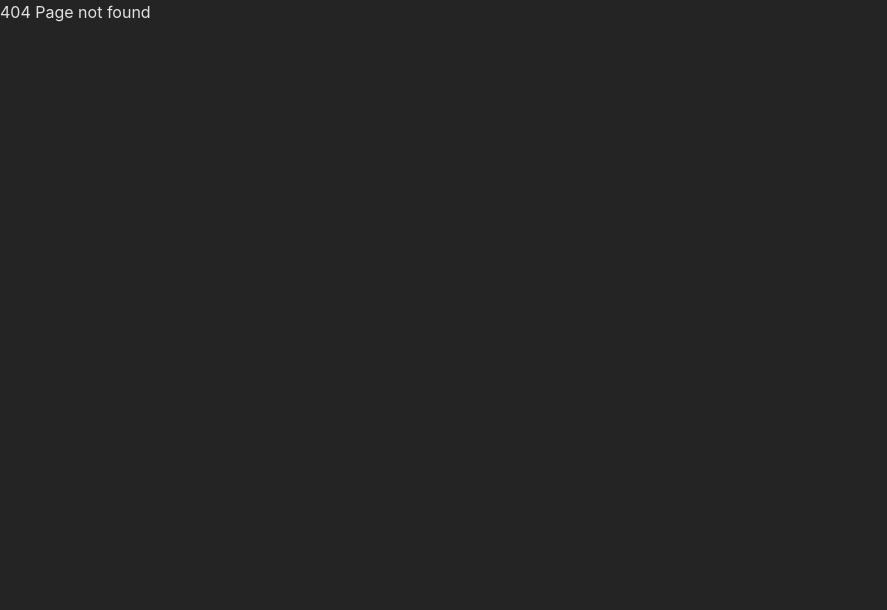
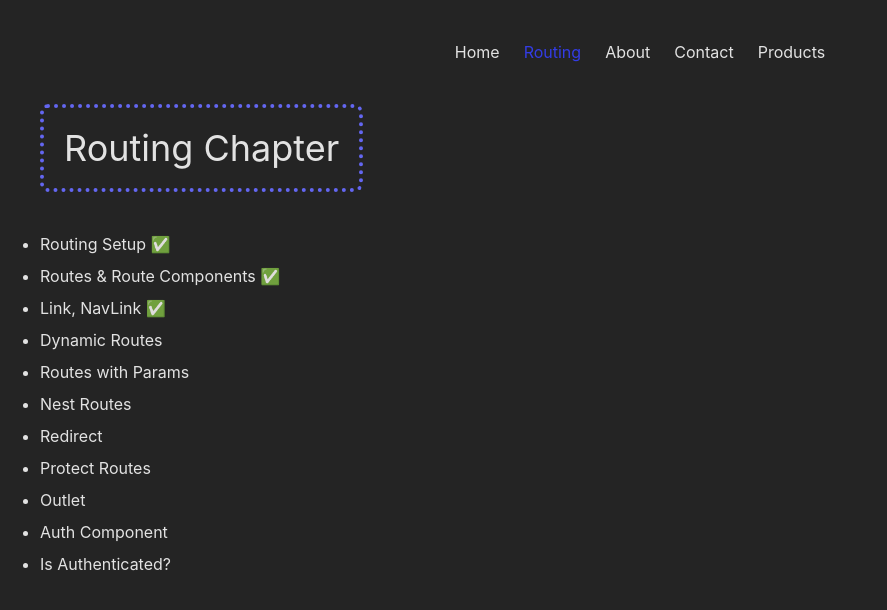
Before and after one commit to codeawy/online-reactjs-course-routing, a React (Vite) app: page /routing in a window 1280 px wide. Before the commit this address had no page. Shown: the top 610 px of the page, without its empty margins (0-887 px from the left). Built offline with nearby package versions, Linux system fonts and the light colour scheme.

Commit message:
routing layout, Outlet, and NavLink

```diff
--- a/src/App.jsx
+++ b/src/App.jsx
@@ -1,23 +1,27 @@
+import { Route, Routes } from "react-router-dom";
+import Home from "./pages";
+import About from "./pages/About";
+import Contact from "./pages/Contact";
+import Products from "./pages/Products";
+import Layout from "./layout/layout";
+import Routing from "./pages/Routing";
+import PageNotFound from "./pages/PageNotFound";
+import ProductsLayout from "./layout/ProductsLayout";
+
 const App = () => {
   return (
-    <div className="flex flex-col items-start m-10">
-      <h1 className="w-fit rounded-lg text-4xl text-center mb-10 border-4 border-dotted border-indigo-500 p-5">
-        Routing Chapter
-      </h1>
-      <ul className="list-disc">
-        <li class="mb-2">Routing Setup</li>
-        <li class="mb-2">Routes & Route Components</li>
-        <li class="mb-2">Dynamic Routes</li>
-        <li class="mb-2">Routes with Params</li>
-        <li class="mb-2">Nest Routes</li>
-        <li class="mb-2">Link, NavLink</li>
-        <li class="mb-2">Redirect</li>
-        <li class="mb-2">Protect Routes</li>
-        <li class="mb-2">Outlet</li>
-        <li class="mb-2">Auth Component</li>
-        <li class="mb-2">Is Authenticated?</li>
-      </ul>
-    </div>
+    <>
+      <Routes>
+        <Route path="/" element={<Layout />}>
+          <Route index element={<Home />} />
+          <Route path="routing" element={<Routing />} />
+          <Route path="about" element={<About />} />
+          <Route path="contact" element={<Contact />} />
+          <Route path="products" element={<Products />} />
+        </Route>
+        <Route path="*" element={<PageNotFound />} />
+      </Routes>
+    </>
   );
 };
 
--- a/src/index.css
+++ b/src/index.css
@@ -17,3 +17,7 @@
   -moz-osx-font-smoothing: grayscale;
   -webkit-text-size-adjust: 100%;
 }
+
+.active {
+  color: rgb(51 60 229);
+}
--- /dev/null
+++ b/src/layout/Layout.jsx
@@ -0,0 +1,13 @@
+import { Outlet } from "react-router-dom";
+import Navbar from "./Navbar";
+
+const Layout = () => {
+  return (
+    <div>
+      <Navbar />
+      <Outlet />
+    </div>
+  );
+};
+
+export default Layout;
--- /dev/null
+++ b/src/layout/Navbar.jsx
@@ -0,0 +1,27 @@
+import { Link, NavLink } from "react-router-dom";
+
+const Navbar = () => {
+  return (
+    <nav className="my-10">
+      <ul className="flex items-center justify-center">
+        <li className="mx-3 hover:text-indigo-600 duration-300">
+          <NavLink to="/">Home</NavLink>
+        </li>
+        <li className="mx-3 hover:text-indigo-600 duration-300">
+          <NavLink to="routing">Routing</NavLink>
+        </li>
+        <li className="mx-3 hover:text-indigo-600 duration-300">
+          <NavLink to="about">About</NavLink>
+        </li>
+        <li className="mx-3 hover:text-indigo-600 duration-300">
+          <NavLink to="contact">Contact</NavLink>
+        </li>
+        <li className="mx-3 hover:text-indigo-600 duration-300">
+          <NavLink to="products">Products</NavLink>
+        </li>
+      </ul>
+    </nav>
+  );
+};
+
+export default Navbar;
--- /dev/null
+++ b/src/layout/ProductsLayout.jsx
@@ -0,0 +1,12 @@
+import { Outlet } from "react-router-dom";
+
+const ProductsLayout = () => {
+  return (
+    <aside>
+      <span>Products layout</span>
+      <Outlet />
+    </aside>
+  );
+};
+
+export default ProductsLayout;
--- a/src/main.jsx
+++ b/src/main.jsx
@@ -1,7 +1,11 @@
 import React from "react";
 import ReactDOM from "react-dom/client";
 import "./index.css";
-import { RouterProvider } from "react-router-dom";
-import router from "./routes/routes";
+import { BrowserRouter as Router } from "react-router-dom";
+import App from "./App";
 
-ReactDOM.createRoot(document.getElementById("root")).render(<RouterProvider router={router} />);
+ReactDOM.createRoot(document.getElementById("root")).render(
+  <Router>
+    <App />
+  </Router>
+);
--- /dev/null
+++ b/src/pages/PageNotFound.jsx
@@ -0,0 +1,12 @@
+import { Link } from "react-router-dom";
+
+const PageNotFound = () => {
+  return (
+    <div>
+      <h1>PageNotFound</h1>
+      <Link to="/">Go to home</Link>
+    </div>
+  );
+};
+
+export default PageNotFound;
--- /dev/null
+++ b/src/pages/Products.jsx
@@ -0,0 +1,5 @@
+const Products = () => {
+  return <div>Products Page</div>;
+};
+
+export default Products;
--- /dev/null
+++ b/src/pages/Routing.jsx
@@ -0,0 +1,24 @@
+const Routing = () => {
+  return (
+    <div className="flex flex-col items-start m-10">
+      <h1 className="w-fit rounded-lg text-4xl text-center mb-10 border-4 border-dotted border-indigo-500 p-5">
+        Routing Chapter
+      </h1>
+      <ul className="list-disc">
+        <li className="mb-2">Routing Setup ✅</li>
+        <li className="mb-2">Routes & Route Components ✅</li>
+        <li className="mb-2">Link, NavLink ✅</li>
+        <li className="mb-2">Dynamic Routes</li>
+        <li className="mb-2">Routes with Params</li>
+        <li className="mb-2">Nest Routes</li>
+        <li className="mb-2">Redirect</li>
+        <li className="mb-2">Protect Routes</li>
+        <li className="mb-2">Outlet</li>
+        <li className="mb-2">Auth Component</li>
+        <li className="mb-2">Is Authenticated?</li>
+      </ul>
+    </div>
+  );
+};
+
+export default Routing;
--- a/src/routes/routes.jsx
+++ b/src/routes/routes.jsx
@@ -3,16 +3,27 @@ import App from "../App";
 import Home from "../pages";
 import About from "../pages/About";
 import Contact from "../pages/Contact";
+import Navbar from "../layout/Navbar";
 
 const router = createBrowserRouter([
   {
     path: "/",
-    element: <App />,
+    element: (
+      <>
+        {/* <Navbar /> */}
+        <App />
+      </>
+    ),
     errorElement: <div>Not Found</div>,
   },
   {
     path: "/home",
-    element: <Home />,
+    element: (
+      <>
+        {/* <Navbar /> */}
+        <Home />
+      </>
+    ),
     errorElement: <div>Not Found</div>,
   },
   {
```
Also changed, not shown: vite.config.js.timestamp-1676316917650.mjs (added, +10 -0 lines).
